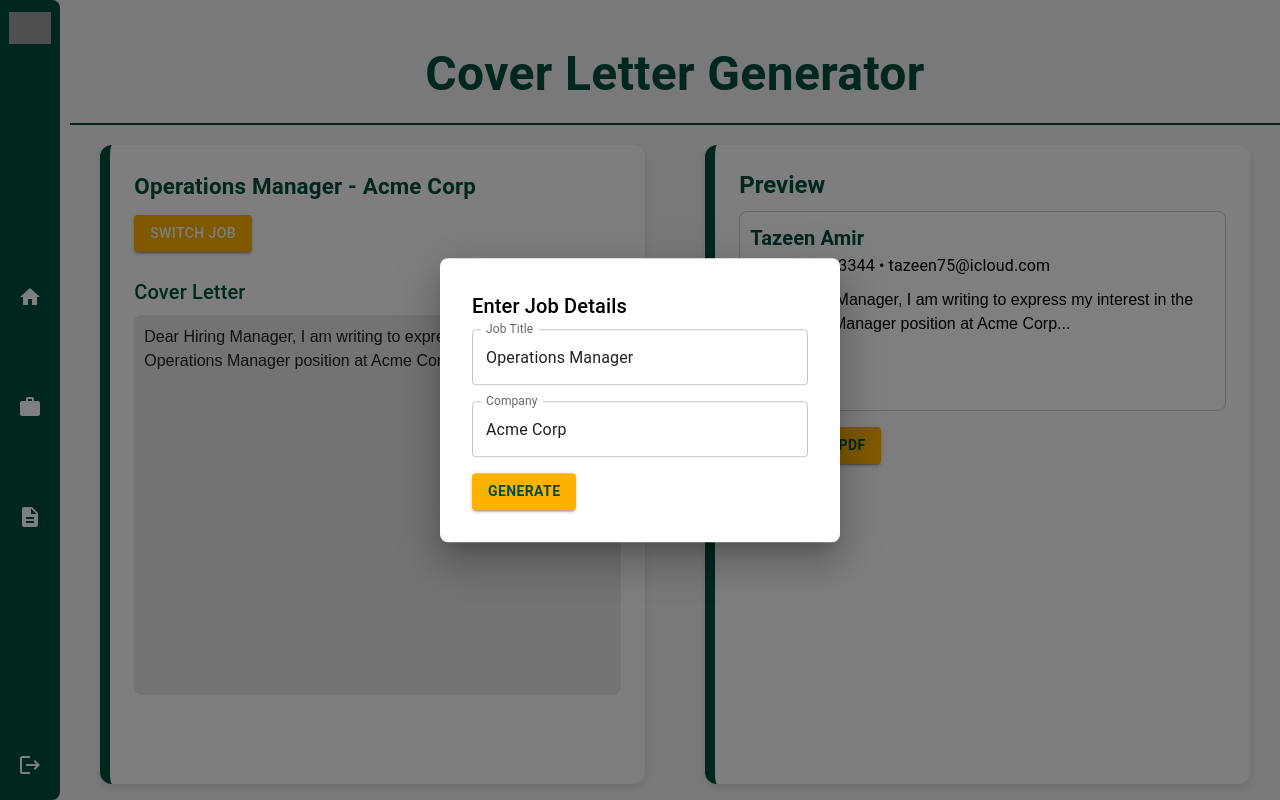
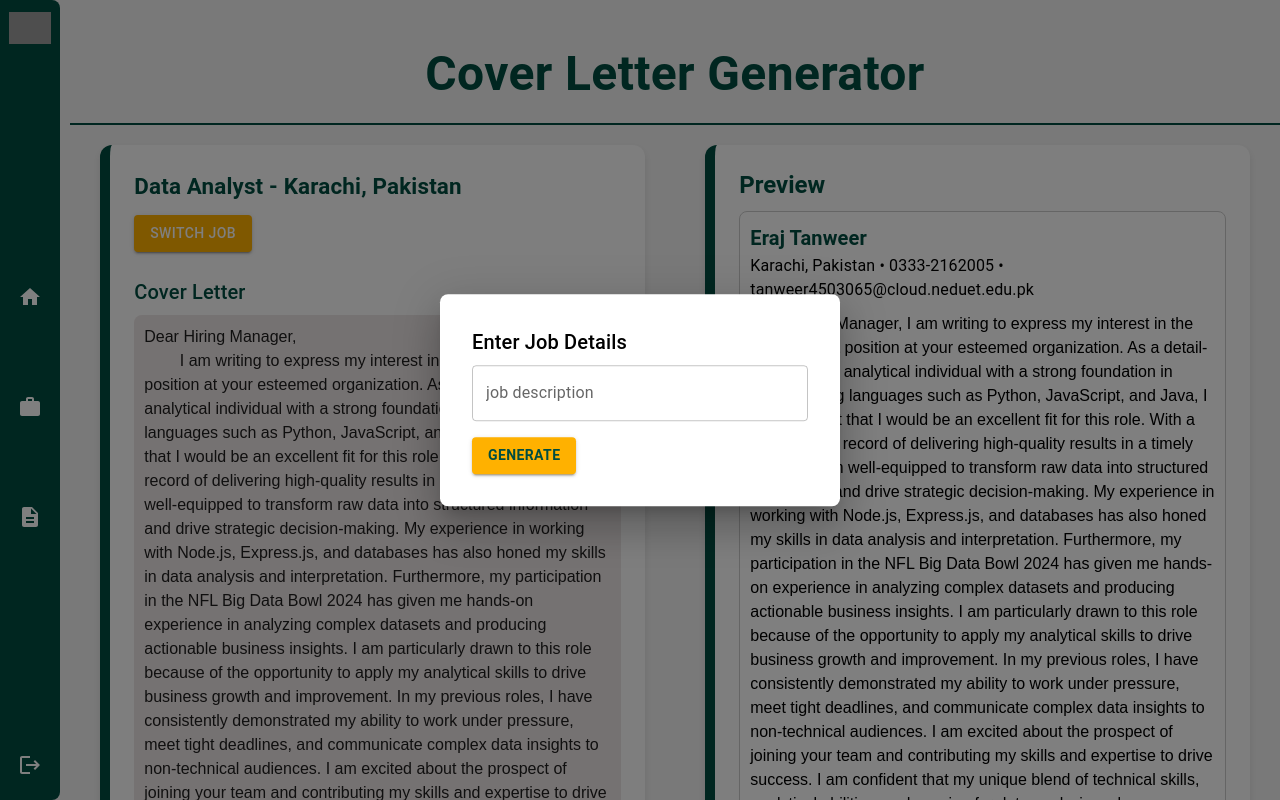
Before and after one commit to hashirjamal/tealhq-clone, a Next.js app: page /coverletter in a window 1280 px wide. Both pictures are taken after a click on the button "SWITCH JOB". Shown: the top 800 px of the page. Built offline with nearby package versions, Linux system fonts and the light colour scheme; grey boxes are pictures that could not be loaded.

Commit message:
cover letter backend added

```diff
--- a/app/api/matcher/route.js
+++ b/app/api/matcher/route.js
@@ -3,20 +3,10 @@ import { NextResponse } from "next/server";
 export async function POST(req){
 
     try{
-        const {jd, resume} = await req.json()
+        const {jd, resume, isCoverLetter} = await req.json()
+        var content = '';
 
-        const resumescore = await fetch("https://openrouter.ai/api/v1/chat/completions", {
-            method: "POST",
-            headers: {
-              "Authorization": `Bearer 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`,
-
-              "Content-Type": "application/json"
-            },
-            body: JSON.stringify({
-              "model": "meta-llama/llama-3.1-8b-instruct:free",
-              "messages": [
-                {"role": "user", "content": resume},
-                {"role": "system", "content": `Match the resume with the given job description in JSON format when the relevant parts of the resume are provided by the user. The job description is as follows: ${jd}. Don't include any intro or conclusion, just return the JSON object strictly. Don't include how or why the score was calculated, just return the JSON in the following structure:
+        const resumematch = `Match the resume with the given job description in JSON format when the relevant parts of the resume are provided by the user. The job description is as follows: ${jd}. Don't include any intro or conclusion, just return the JSON object strictly. Don't include how or why the score was calculated, just return the JSON in the following structure:
         {
             "job_description": {
                 "title": "TITLE",
@@ -62,7 +52,39 @@ export async function POST(req){
                 "IMPROVEMENT_1",
                 "IMPROVEMENT_2"
             ]
-                        }`},
+        }`;
+
+
+        const coverletter = `You need to generate a cover letter for the resume provided by the user and the job        description is as follows: ${jd}. Don't include any introduction or conclusion like here is the JSON, just return the JSON object strictly. Donot add any new line characters. Donot include Dear hiring manager in the start of the cover letter, or any thankyou with the name of the candidate at the end of the cover letter. Return the JSON in the following structure:
+          {
+              name: "NAME_OF_CANDIDATE",
+              address: "ADDRESS_OF_CANDIDATE",
+              phone: "PHONE_NUMBER_OF_CANDIDATE",
+              email: "EMAIL_OF_CANDIDATE",
+              jobTitle: "JOB_TITLE",
+              coverLetter: "COVER_LETTER"
+          } `;
+
+        if(isCoverLetter)
+        {
+          content = coverletter;
+        }
+        else{
+          content = resumematch;
+        }
+
+        const resumescore = await fetch("https://openrouter.ai/api/v1/chat/completions", {
+            method: "POST",
+            headers: {
+              "Authorization": `Bearer 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`,
+
+              "Content-Type": "application/json"
+            },
+            body: JSON.stringify({
+              "model": "meta-llama/llama-3.1-8b-instruct:free",
+              "messages": [
+                {"role": "user", "content": resume},
+                {"role": "system", "content": content},
               ],
             })
           });
--- a/app/coverletter/page.js
+++ b/app/coverletter/page.js
@@ -1,5 +1,5 @@
 "use client";
-import React, { useState } from "react";
+import React, { useState, useEffect } from "react";
 import { Button, Box, Typography, Modal,IconButton,TextareaAutosize,Tooltip, TextField, Paper } from "@mui/material";
 import { jsPDF } from "jspdf";
 import { Home, Description, Drafts, Logout } from '@mui/icons-material';
@@ -9,32 +9,86 @@ import DescriptionIcon from '@mui/icons-material/Description';
 
 const CoverLetterPage = () => {
 
-  const [jobTitle, setJobTitle] = useState("Operations Manager");
-  const [company, setCompany] = useState("Acme Corp");
+  const [jobTitle, setJobTitle] = useState("");
+  const [jobDescription, setJobDescription] = useState("");
+  const [resume, setResume] = useState("");
+  const [company, setCompany] = useState("");
   const [open, setOpen] = useState(false);
-  const [coverLetter, setCoverLetter] = useState(
-    "Dear Hiring Manager, I am writing to express my interest in the Operations Manager position at Acme Corp..."
-  );
+  const [coverLetter, setCoverLetter] = useState("");
 
-  const userInfo = {
-    name: "Tazeen Amir",
-    address: "xyz",
-    phone: "02234-3344",
-    email: "tazeen75@icloud.com",
+  const [userInfo, setUserInfo] = useState({
+    name: "",
+    address: "",
+    phone: "",
+    email: "",
+  });
+
+  const fetchData = async () => {
+    // const response = await fetch('/api/your-endpoint');
+    // const data = await response.json();
+
+//     try {
+//       const res = await fetch('/api', {
+//         method: 'POST',
+//         headers: {
+//           'Content-Type': 'application/json',
+//         },
+//         body: JSON.stringify({ jd: prompt, resume:resume , isCoverLetter: true}),
+//       });
+
+//       if (!res.ok) {
+//         throw new Error('Failed to fetch data from the API');
+//       }
+
+//       const data = await res.json();
+//       console.log(data)
+
+//     } catch (error: any) {
+//       setError(error.message);
+//     } finally {
+//       setLoading(false);
+//     }
+    const data = {
+          "name": "Eraj Tanweer",
+          "address": "Karachi, Pakistan",
+          "phone": "0333-2162005",
+          "email": "tanweer4503065@cloud.neduet.edu.pk",
+          "jobTitle": "Data Analyst",
+          "coverLetter": "I am writing to express my interest in the Data Analyst position at your esteemed organization. As a detail-oriented and analytical individual with a strong foundation in programming languages such as Python, JavaScript, and Java, I am confident that I would be an excellent fit for this role. With a proven track record of delivering high-quality results in a timely manner, I am well-equipped to transform raw data into structured information and drive strategic decision-making. My experience in working with Node.js, Express.js, and databases has also honed my skills in data analysis and interpretation. Furthermore, my participation in the NFL Big Data Bowl 2024 has given me hands-on experience in analyzing complex datasets and producing actionable business insights. I am particularly drawn to this role because of the opportunity to apply my analytical skills to drive business growth and improvement. In my previous roles, I have consistently demonstrated my ability to work under pressure, meet tight deadlines, and communicate complex data insights to non-technical audiences. I am excited about the prospect of joining your team and contributing my skills and expertise to drive success. I am confident that my unique blend of technical skills, analytical abilities, and passion for data analysis make me an ideal candidate for this position."
+      };
+      // check the format it is being recieved in.
+    return data;
   };
+
+  useEffect(() => {
+    const loadData = async () => {
+      // call the api here and load the entire response in fetchData() response after converting to JSON format.
+      const data = await fetchData();
+      setJobTitle(data.jobTitle);
+      setCompany(data.address);
+
+      setUserInfo(prevInfo => ({
+        ...prevInfo,
+        name: data.name || prevInfo.name,
+        address: data.address || prevInfo.address,
+        phone: data.phone || prevInfo.phone,
+        email: data.email || prevInfo.email
+      }));
+      setCoverLetter(`Dear Hiring Manager,
+        ${data.coverLetter}
+        Sincerely,
+        ${data.name}`);
+    };
+    loadData();
+  }, []);
 
   const handleOpen = () => setOpen(true);
   const handleClose = () => setOpen(false);
 
   const handleGenerate = () => {
     setCoverLetter(
-      `Dear Hiring Manager,
-
-I am writing to express my interest in the ${jobTitle} position at ${company}. With my background as a Web Developer at CODSOFT and OCTANET, I have honed my skills in ensuring operations are carried out in an appropriate and cost-effective manner...
-
-Sincerely,
-${userInfo.name}`
-    );
+      ``
+    ); // call the api here again
     handleClose();
   };
 
@@ -250,16 +304,9 @@ ${userInfo.name}`
           </Typography>
           <TextField
             fullWidth
-            label="Job Title"
-            value={jobTitle}
-            onChange={(e) => setJobTitle(e.target.value)}
-            sx={{ mb: 2 }}
-          />
-          <TextField
-            fullWidth
-            label="Company"
-            value={company}
-            onChange={(e) => setCompany(e.target.value)}
+            label="job description"
+            value={jobDescription}
+            onChange={(e) => setJobDescription(e.target.value)}
             sx={{ mb: 2 }}
           />
           <Button
--- a/package.json
+++ b/package.json
@@ -18,6 +18,7 @@
     "aos": "^2.3.4",
     "axios": "^1.7.6",
     "chart.js": "^4.4.4",
+    "jspdf": "^2.5.1",
     "next": "14.2.7",
     "node-fetch": "^3.3.2",
     "pdf-parse": "^1.1.1",
```
Also changed, not shown: 1 other file (tests, documents, lock files or other folders). Lines whose indentation alone changed are shown as unchanged.
